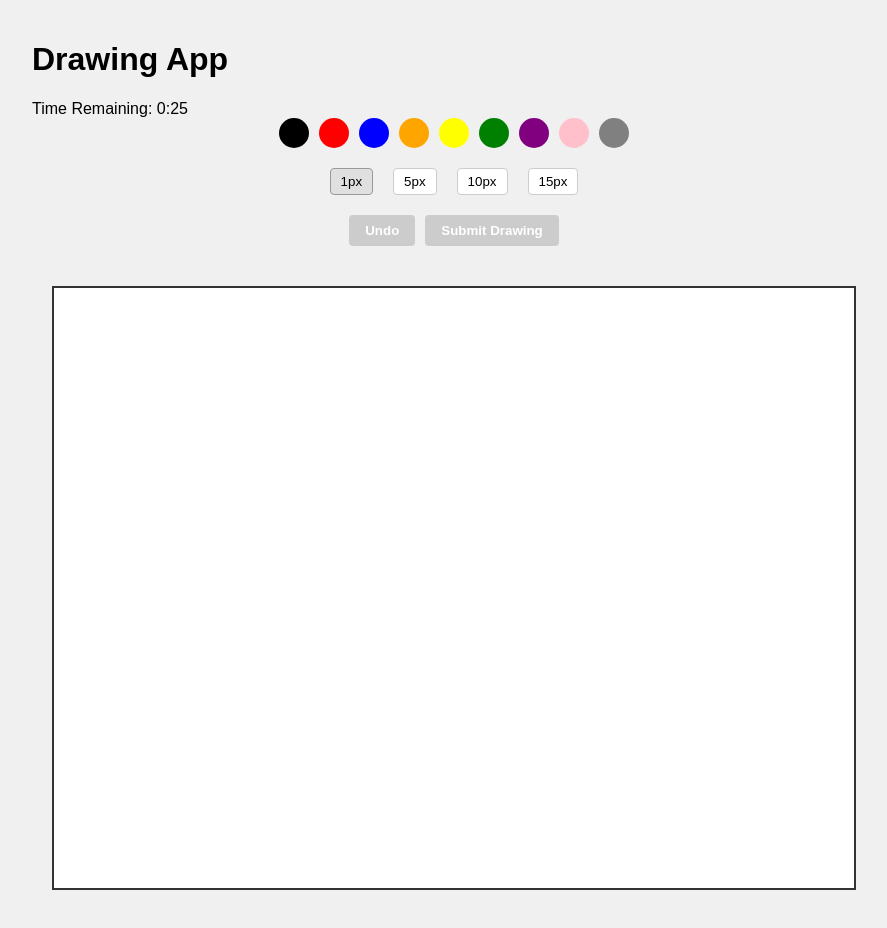
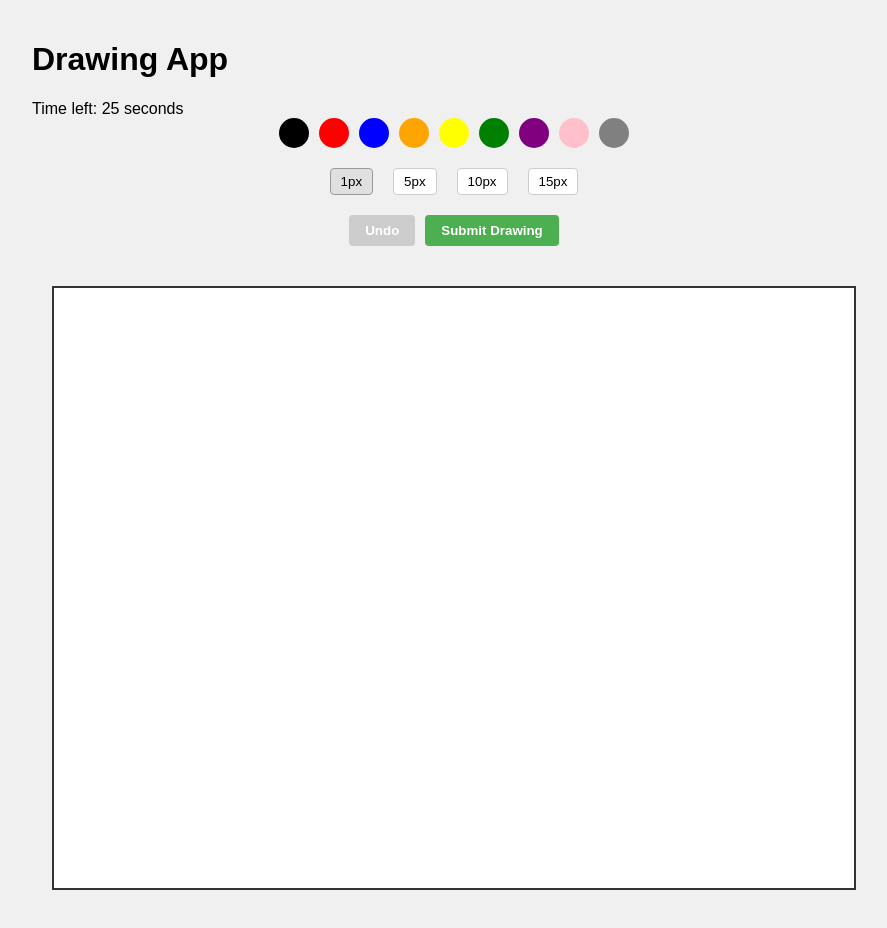
Before and after one commit to alex-j-sheehan/t581-frontend, a React app: page / in a window 1280 px wide. Shown: the top 928 px of the page, without its empty margins (186-1073 px from the left). Built offline with nearby package versions, Linux system fonts and the light colour scheme.

Commit message:
feat: forcing drawing timer to advance to the voting stage

```diff
--- a/src/App.css
+++ b/src/App.css
@@ -106,3 +106,53 @@
     border: 1px solid #ccc;
     display: block;
 }
+
+.timer {
+    font-size: 1.5em;
+    font-weight: bold;
+    text-align: center;
+    margin: 10px 0;
+    padding: 10px;
+    background-color: #f0f0f0;
+    border-radius: 8px;
+    box-shadow: 0 2px 4px rgba(0, 0, 0, 0.1);
+    color: #333;
+    transition: color 0.5s ease;
+}
+
+.timer.warning {
+    color: #ff5722;
+    animation: pulse 1s infinite;
+}
+
+@keyframes pulse {
+    0% { opacity: 1; }
+    50% { opacity: 0.7; }
+    100% { opacity: 1; }
+}
+
+.empty-drawing {
+    opacity: 0.7;
+    position: relative;
+}
+
+.empty-drawing::after {
+    content: 'No drawing to vote for';
+    position: absolute;
+    top: 50%;
+    left: 50%;
+    transform: translate(-50%, -50%);
+    background-color: rgba(0, 0, 0, 0.7);
+    color: white;
+    padding: 10px 20px;
+    border-radius: 8px;
+    font-weight: bold;
+    z-index: 10;
+    pointer-events: none;
+}
+
+.vote-btn.disabled {
+    background-color: #cccccc;
+    cursor: not-allowed;
+    opacity: 0.7;
+}
--- a/src/App.js
+++ b/src/App.js
@@ -14,7 +14,8 @@ const App = () => {
 
     // Timer state
     const [timeLeft, setTimeLeft] = useState(30); // 30 seconds timer
-    const [timerActive, setTimerActive] = useState(false);
+    const [timerActive, setTimerActive] = useState(true);
+    const [autoSubmitted, setAutoSubmitted] = useState(false);
 
     // App state
     const [currentScreen, setCurrentScreen] = useState('drawing'); // 'drawing' or 'voting'
@@ -36,12 +37,36 @@ const App = () => {
 
     const widths = [1, 5, 10, 15];
 
+    // Timer effect
+    useEffect(() => {
+        let interval;
+        if (timerActive && currentScreen === 'drawing' && timeLeft > 0) {
+            interval = setInterval(() => {
+                setTimeLeft(prevTime => prevTime - 1);
+            }, 1000);
+        } else if (timeLeft === 0 && currentScreen === 'drawing' && !autoSubmitted) {
+            // Time's up, submit the drawing
+            setAutoSubmitted(true);
+            handleSubmit();
+        }
+        return () => clearInterval(interval);
+    }, [timerActive, timeLeft, currentScreen, autoSubmitted]);
+
     // Load random drawings for the gallery
     useEffect(() => {
         if (currentScreen === 'voting') {
             // Get 5 random drawings from our sample data
             const randomDrawings = getRandomDrawings(5);
             setGalleryDrawings(randomDrawings);
+        }
+    }, [currentScreen]);
+
+    // Reset timer when returning to drawing screen
+    useEffect(() => {
+        if (currentScreen === 'drawing') {
+            setTimeLeft(30);
+            setTimerActive(true);
+            setAutoSubmitted(false);
         }
     }, [currentScreen]);
 
@@ -83,12 +108,10 @@ const App = () => {
     }, [paths, currentPath, currentColor, currentWidth]);
 
     const handleMouseDown = (e) => {
-        const canvas = canvasRef.current;
-        const rect = canvas.getBoundingClientRect();
+        setIsDrawing(true);
+        const rect = canvasRef.current.getBoundingClientRect();
         const x = e.clientX - rect.left;
         const y = e.clientY - rect.top;
-
-        setIsDrawing(true);
         setCurrentPath([[x, y]]);
     };
 
@@ -122,19 +145,20 @@ const App = () => {
     };
 
     const handleSubmit = () => {
-        if (paths.length > 0) {
+        setTimerActive(false);
+
         // Create a drawing object with a random ID
         const drawing = {
             id: Math.floor(Math.random() * 10000),
-                title: "Your Drawing",
+            title: paths.length > 0 ? "Your Drawing" : "Artist was too busy tying their shoes to draw!",
             paths: [...paths],
             canvasWidth: 800,  // Store the original canvas dimensions
-                canvasHeight: 600
+            canvasHeight: 600,
+            isEmpty: paths.length === 0
         };
 
         setUserDrawing(drawing);
         setCurrentScreen('voting');
-        }
     };
 
     const handleSelectDrawing = (drawing) => {
@@ -152,38 +176,14 @@ const App = () => {
         setCurrentScreen('drawing');
     };
 
-    // Timer effect
-    useEffect(() => {
-        let interval;
-        if (timerActive && timeLeft > 0) {
-            interval = setInterval(() => {
-                setTimeLeft(prevTime => prevTime - 1);
-            }, 1000);
-        } else if (timeLeft === 0 && timerActive) {
-            setTimerActive(false);
-            handleSubmit(); // Auto-submit when timer reaches zero
-        }
-        return () => clearInterval(interval);
-    }, [timerActive, timeLeft]);
-
-    // Start timer when entering drawing screen
-    useEffect(() => {
-        if (currentScreen === 'drawing') {
-            setTimeLeft(30);
-            setTimerActive(true);
-        } else {
-            setTimerActive(false);
-        }
-    }, [currentScreen]);
-
     // Render the drawing screen
     const renderDrawingScreen = () => (
         <div>
             <h1>Drawing App</h1>
-            <div className="timer">
-                Time Remaining: {Math.floor(timeLeft / 60)}:{(timeLeft % 60).toString().padStart(2, '0')}
+            <WinnersGallery winners={winners} />
+            <div className={`timer ${timeLeft <= 10 ? 'warning' : ''}`}>
+                Time left: {timeLeft} seconds
             </div>
-            <WinnersGallery winners={winners} />
             <div className="controls">
                 {Object.entries(colors).map(([name, color]) => (
                     <button
@@ -216,7 +216,6 @@ const App = () => {
                 <button
                     className="submit-btn"
                     onClick={handleSubmit}
-                    disabled={paths.length === 0}
                 >
                     Submit Drawing
                 </button>
--- a/src/components/Gallery.js
+++ b/src/components/Gallery.js
@@ -11,6 +11,28 @@ const Gallery = ({ drawings, onSelectDrawing }) => {
 
       const ctx = canvas.getContext('2d');
       ctx.clearRect(0, 0, canvas.width, canvas.height);
+
+      // If it's an empty drawing, display the message
+      if (drawing.isEmpty) {
+        ctx.font = 'bold 24px Arial';
+        ctx.textAlign = 'center';
+        ctx.textBaseline = 'middle';
+
+        // Create gradient for colorful text
+        const gradient = ctx.createLinearGradient(0, 0, canvas.width, 0);
+        gradient.addColorStop(0, 'red');
+        gradient.addColorStop(0.2, 'orange');
+        gradient.addColorStop(0.4, 'yellow');
+        gradient.addColorStop(0.6, 'green');
+        gradient.addColorStop(0.8, 'blue');
+        gradient.addColorStop(1, 'purple');
+
+        ctx.fillStyle = gradient;
+        ctx.fillText('Artist was too busy', canvas.width / 2, canvas.height / 2 - 20);
+        ctx.fillText('tying their shoes', canvas.width / 2, canvas.height / 2 + 10);
+        ctx.fillText('to draw!', canvas.width / 2, canvas.height / 2 + 40);
+        return;
+      }
 
       // Calculate scaling factors
       const originalWidth = drawing.canvasWidth || 800; // Use stored width or default
@@ -45,20 +67,21 @@ const Gallery = ({ drawings, onSelectDrawing }) => {
       <h2>Vote for Your Favorite Drawing</h2>
       <div className="gallery-grid">
         {drawings.map((drawing, index) => (
-          <div key={drawing.id} className="gallery-item">
+          <div key={drawing.id} className={`gallery-item ${drawing.isEmpty ? 'empty-drawing' : ''}`}>
             <h3>{drawing.title}</h3>
             <canvas
               ref={el => canvasRefs.current[index] = el}
               width={400}
               height={300}
               className="gallery-canvas"
-              onClick={() => onSelectDrawing(drawing)}
+              onClick={() => !drawing.isEmpty && onSelectDrawing(drawing)}
             />
             <button
-              className="vote-btn"
-              onClick={() => onSelectDrawing(drawing)}
+              className={`vote-btn ${drawing.isEmpty ? 'disabled' : ''}`}
+              onClick={() => !drawing.isEmpty && onSelectDrawing(drawing)}
+              disabled={drawing.isEmpty}
             >
-              Vote for this drawing
+              {drawing.isEmpty ? 'No drawing to vote for' : 'Vote for this drawing'}
             </button>
           </div>
         ))}
```
Lines whose indentation alone changed are shown as unchanged.
